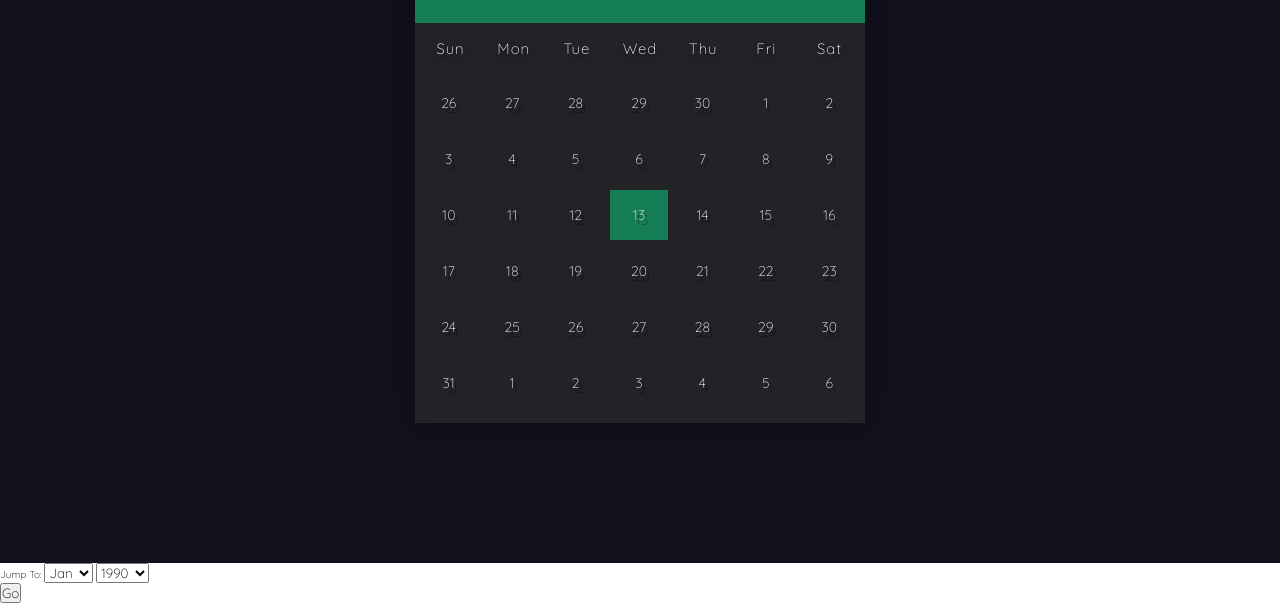
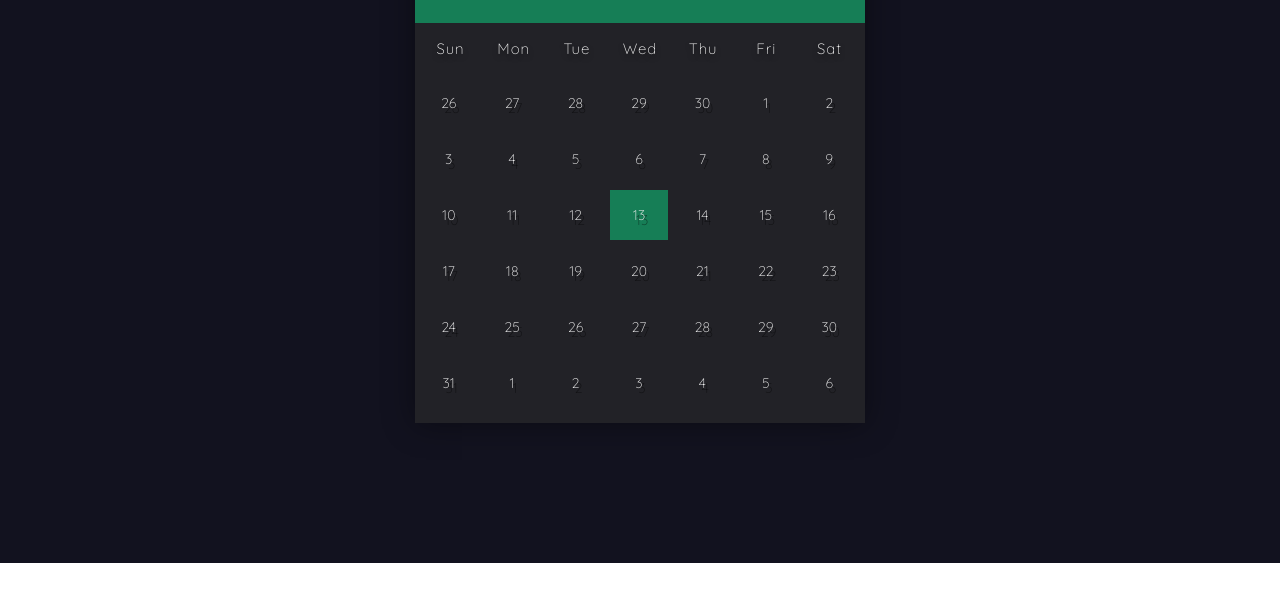
Before and after one commit to nataliesmyth/calendar-app, a website built with Parcel: page index.html in a window 1280 px wide. Shown: the part 237-840 px from the top of the page. After the commit the page ends 800 px from the top, so only its background shows below. Built offline with nearby package versions, Linux system fonts and the light colour scheme.

Commit message:
removed broken dropdown menu

```diff
--- a/index.html
+++ b/index.html
@@ -34,70 +34,7 @@
             </div>
             <div class="days"></div>
         </div>
-        </div>
-        <form class="form-inline">
-            <label class="lead mr-2 ml-2" for="month">Jump To: </label>
-            <select class="form-control col-sm-4" name="month" id="month" onchange="jump()">
-                <option value=0>Jan</option>
-                <option value=1>Feb</option>
-                <option value=2>Mar</option>
-                <option value=3>Apr</option>
-                <option value=4>May</option>
-                <option value=5>Jun</option>
-                <option value=6>Jul</option>
-                <option value=7>Aug</option>
-                <option value=8>Sep</option>
-                <option value=9>Oct</option>
-                <option value=10>Nov</option>
-                <option value=11>Dec</option>
-            </select>
-
-
-            <label for="year"></label><select class="form-control col-sm-4" name="year" id="year" onchange="jump()">
-            <option value=1990>1990</option>
-            <option value=1991>1991</option>
-            <option value=1992>1992</option>
-            <option value=1993>1993</option>
-            <option value=1994>1994</option>
-            <option value=1995>1995</option>
-            <option value=1996>1996</option>
-            <option value=1997>1997</option>
-            <option value=1998>1998</option>
-            <option value=1999>1999</option>
-            <option value=2000>2000</option>
-            <option value=2001>2001</option>
-            <option value=2002>2002</option>
-            <option value=2003>2003</option>
-            <option value=2004>2004</option>
-            <option value=2005>2005</option>
-            <option value=2006>2006</option>
-            <option value=2007>2007</option>
-            <option value=2008>2008</option>
-            <option value=2009>2009</option>
-            <option value=2010>2010</option>
-            <option value=2011>2011</option>
-            <option value=2012>2012</option>
-            <option value=2013>2013</option>
-            <option value=2014>2014</option>
-            <option value=2015>2015</option>
-            <option value=2016>2016</option>
-            <option value=2017>2017</option>
-            <option value=2018>2018</option>
-            <option value=2019>2019</option>
-            <option value=2020>2020</option>
-            <option value=2021>2021</option>
-            <option value=2022>2022</option>
-            <option value=2023>2023</option>
-            <option value=2024>2024</option>
-            <option value=2025>2025</option>
-            <option value=2026>2026</option>
-            <option value=2027>2027</option>
-            <option value=2028>2028</option>
-            <option value=2029>2029</option>
-            <option value=2030>2030</option>
-        </select></form>
-<button name="jump" onclick="jump()">Go</button>
-
+    </div>
 
     <script src="./script.js"></script>
 </body>
```
